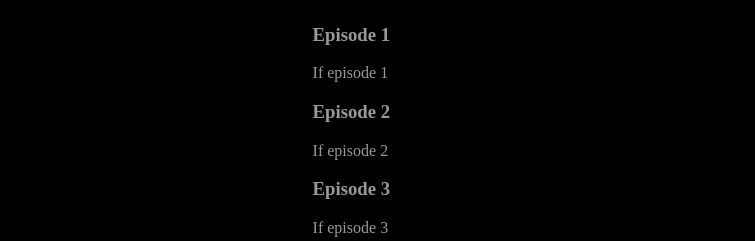
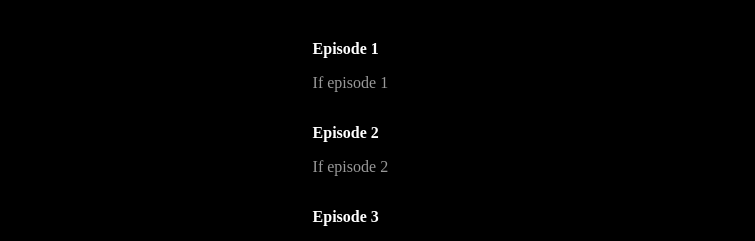
Before and after one commit to galerame/Dimension-Episodes, a plain HTML site: page episodes.html in a window 1280 px wide. Shown: the part 559-800 px from the top of the page, without its empty margins (97-852 px from the left). Drawn offline with nearby package versions, Linux system fonts and the light colour scheme.

Commit message:
CSS <h3>

```diff
--- a/hero.css
+++ b/hero.css
@@ -13,6 +13,12 @@
 	font-size: 2em;
 	text-align: center;
 	text-transform: capitalize;
+}
+.desc h3 {
+	color: #fff;
+	font-size: 1em;
+	text-transform: capitalize;
+	padding-top: 1em;
 }
 .image img {
 	width: 100%;
```
